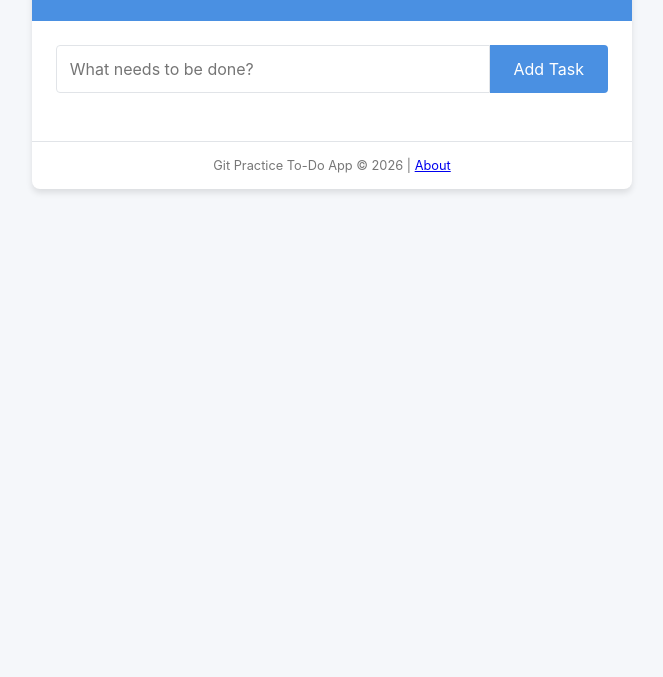
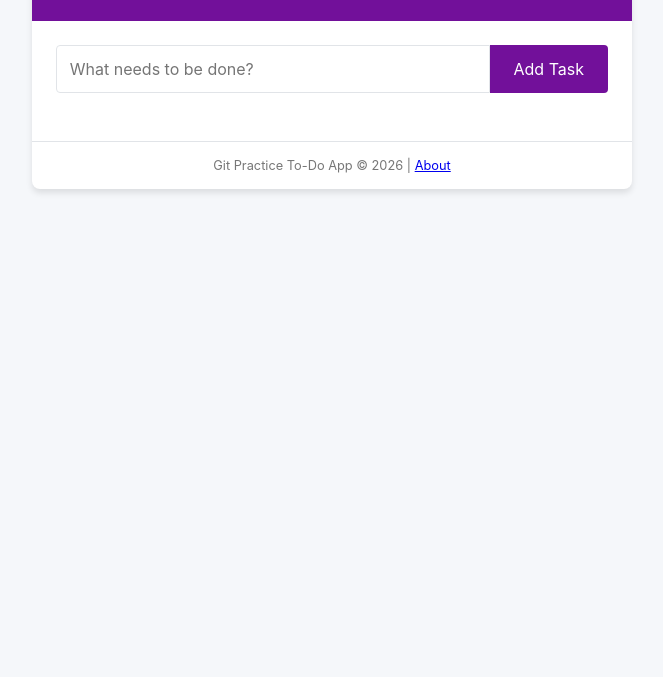
Before and after one commit to Zaid5671/git-practice-todoApp, a website: page public/index.html in a window 1280 px wide. Shown: the part 123-800 px from the top of the page, without its empty margins (308-971 px from the left). Drawn offline with Linux system fonts and the light colour scheme; no server answers.

Commit message:
style: change primary color to violet

```diff
--- a/public/style.css
+++ b/public/style.css
@@ -1,5 +1,5 @@
 :root {
-    --primary-color: #4a90e2;
+    --primary-color: #72109a;
     --bg-color: #f5f7fa;
     --text-color: #333;
     --border-color: #e1e4e8;
```
